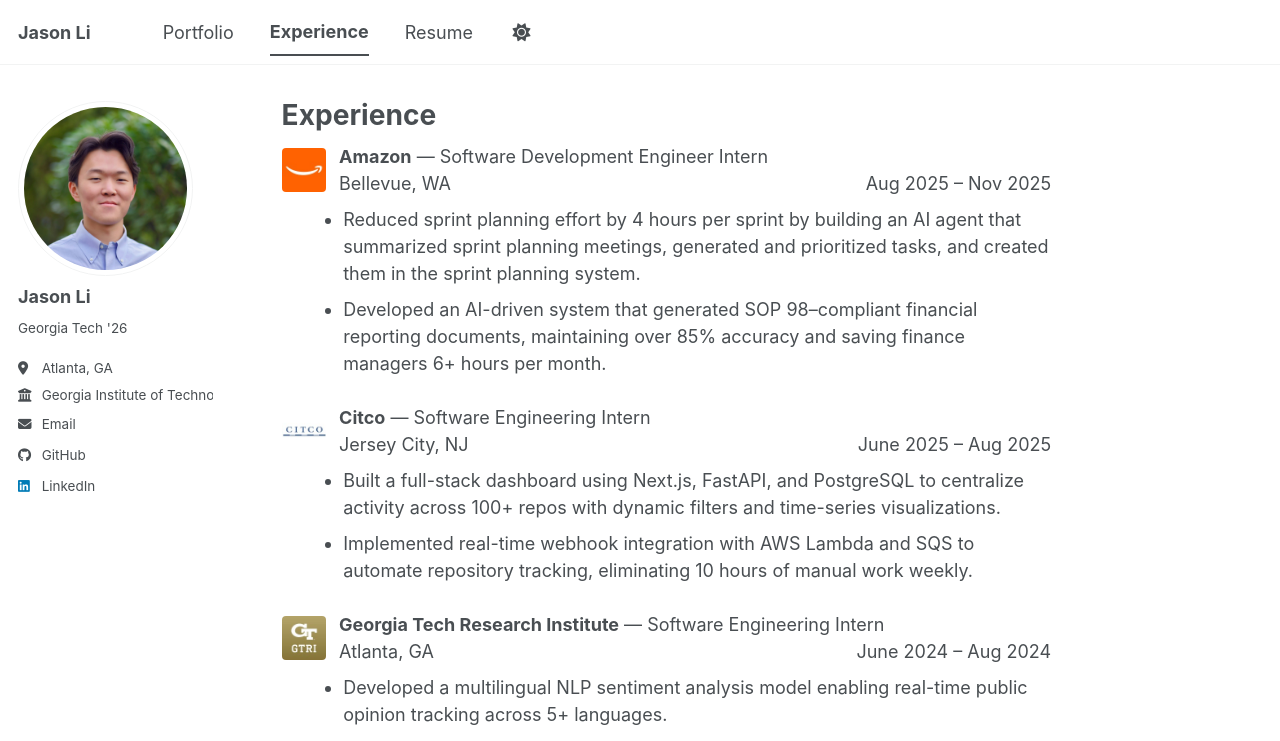
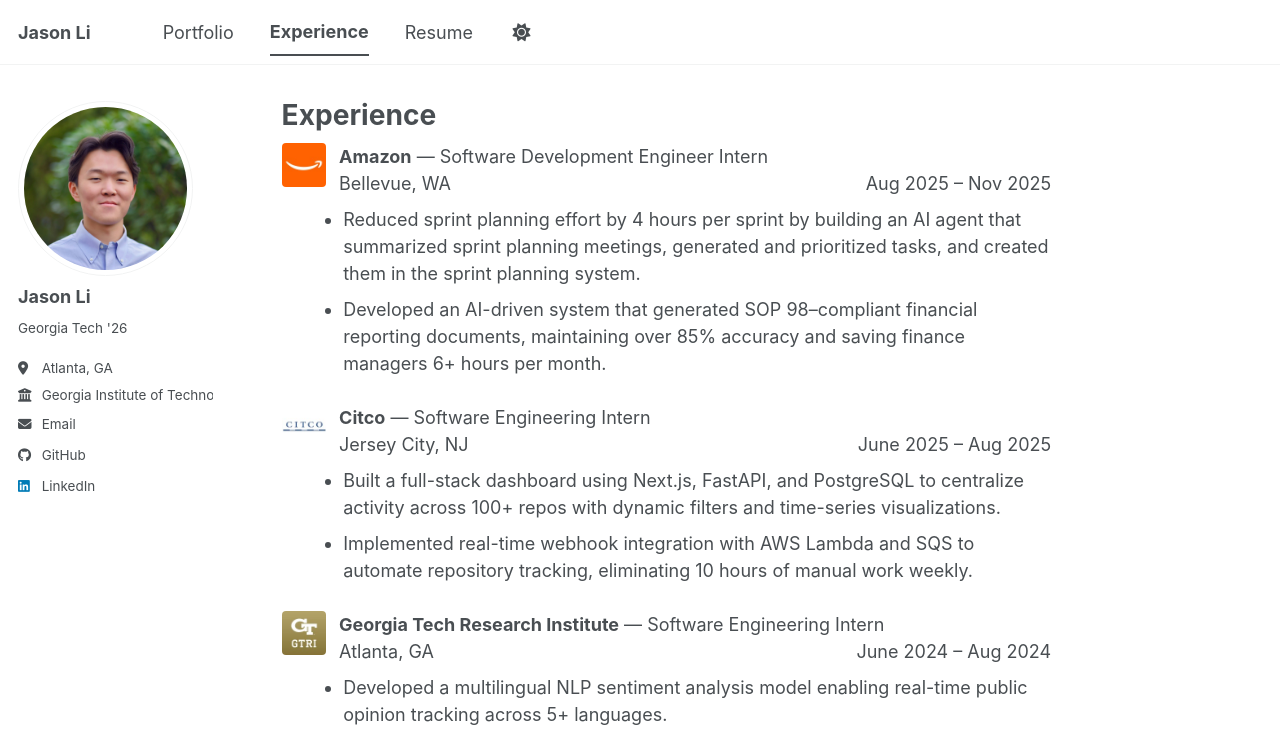
Before and after one commit to jasonli04/jasonli04.github.io, a Jekyll site: the page built from _pages/experience.md, in a window 1280 px wide. Shown: the top 741 px of the page. Built offline with Jekyll 4.4.1, drawn with Linux system fonts in a browser that asks for light colours; a script bundle is joined from its source files by our own code; library files that are not in the unit come from our copies.

Commit message:
right just

```diff
--- a/assets/css/main.scss
+++ b/assets/css/main.scss
@@ -49,7 +49,7 @@
 
 .experience-header {
   display: flex;
-  align-items: center;
+  align-items: flex-start;
   gap: 0.75rem;
   margin-bottom: 0.5rem;
 }
@@ -57,12 +57,14 @@
 .experience-meta {
   flex: 1;
   min-width: 0;
+  width: 100%;
 }
 
 .experience-subtitle {
   display: flex;
   justify-content: space-between;
   gap: 0.75rem;
+  width: 100%;
 }
 
 .experience-dates {
```
